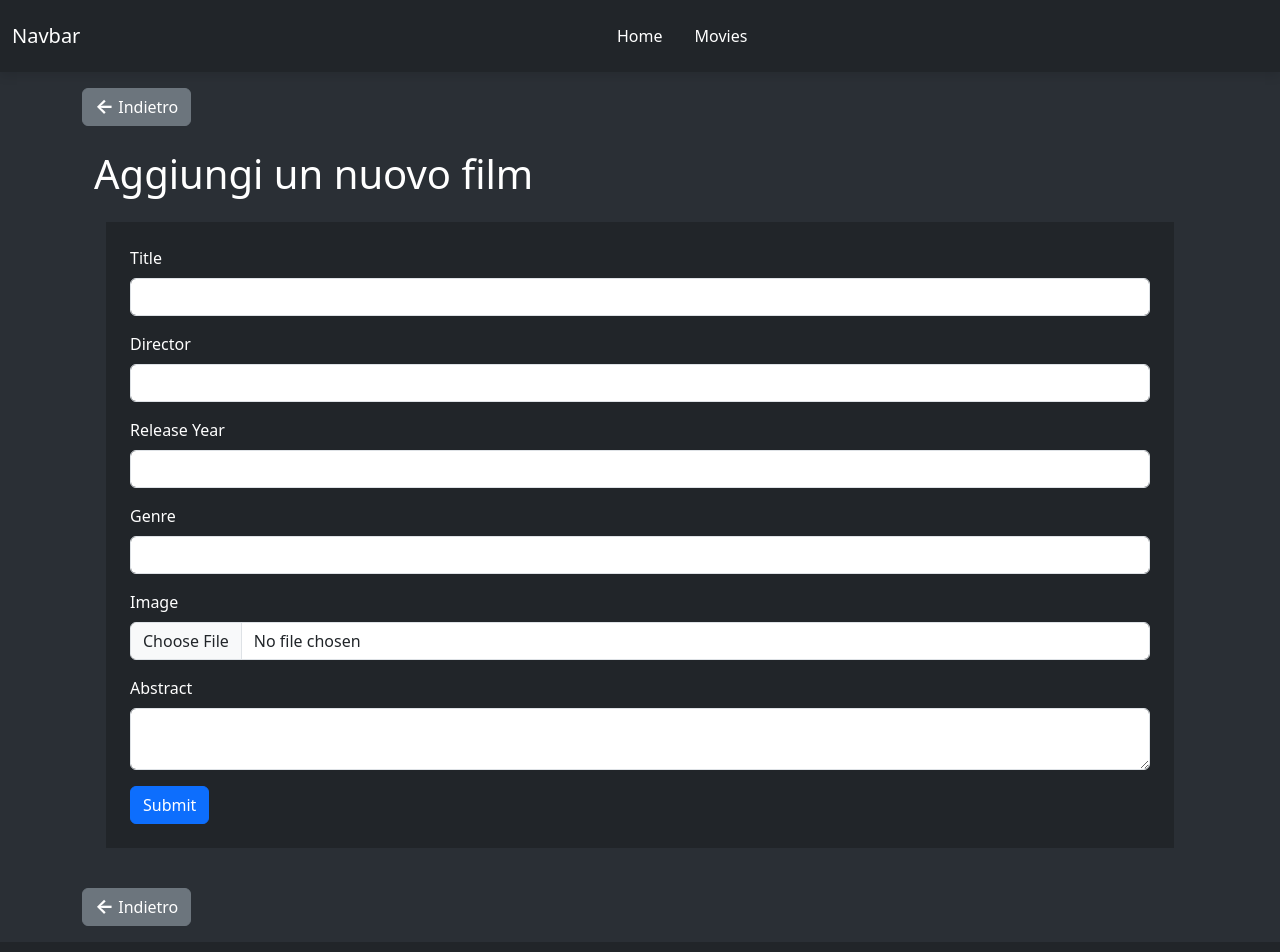
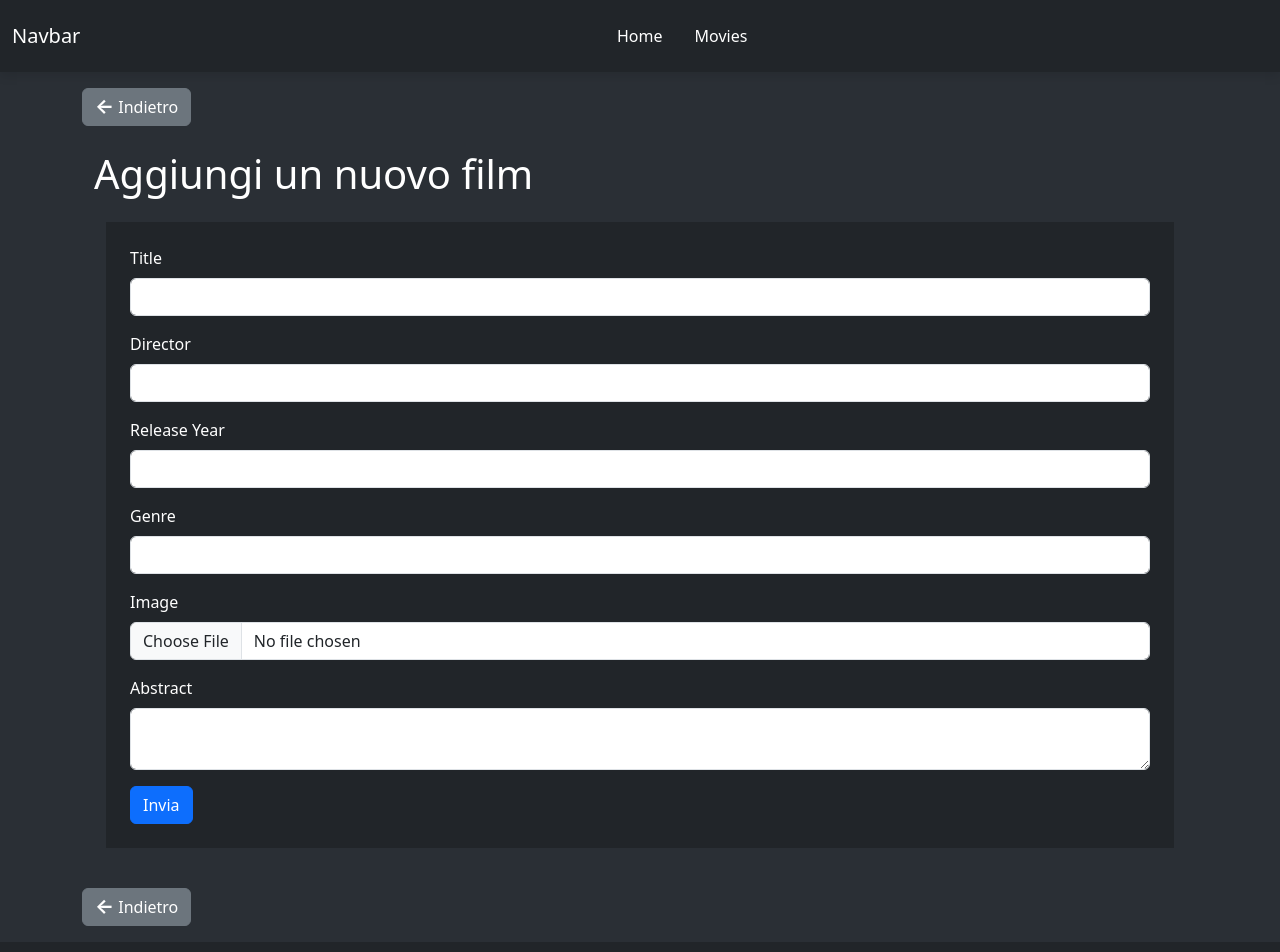
Before and after one commit to AlessandroSottosanti/webapp-react, a React (Vite) app: page /new-movie in a window 1280 px wide. Shown: the top 952 px of the page. Built offline with nearby package versions, Linux system fonts and the light colour scheme; no server answers.

Commit message:
feat: set datas and navigate to movies + console error for api req

```diff
--- a/src/components/NewMovieForm.jsx
+++ b/src/components/NewMovieForm.jsx
@@ -27,7 +27,7 @@ const NewMovieForm = ({ handleChange, handleSubmit, formData }) => {
                     <label htmlFor="abstract" className="form-label">Abstract</label>
                     <textarea name="abstract" className="form-control" value={formData.abstract} onChange={handleChange} required></textarea>
                 </div>
-                <button type="submit" className="btn btn-primary">Submit</button>
+                <button type="submit" className="btn btn-primary">Invia</button>
             </form>
         </>
     )
--- a/src/pages/NewMoviePage.jsx
+++ b/src/pages/NewMoviePage.jsx
@@ -50,7 +50,12 @@ const NewMoviePage = () => {
         })
         .then((resp) => {
             console.log(resp);
-        });
+            setFormData(initialData);
+            navigate("/movies");
+        })
+        .catch((err) => {
+            console.error(err);
+        })
       };
 
 
```
